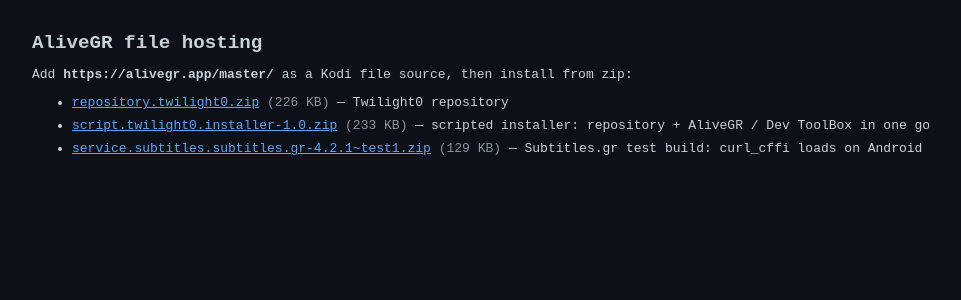
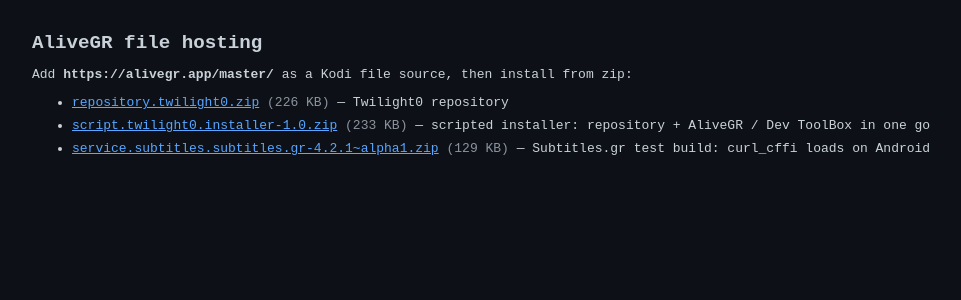
Before and after one commit to Twilight0/alivegr.github.io, a Jekyll site: the page master/index.html, which Jekyll copies as it is, in a window 1280 px wide. Shown: the top 300 px of the page, without its empty margins (0-961 px from the left). Built offline with Jekyll 4.4.1, drawn with Linux system fonts in a browser that asks for light colours.

Commit message:
Test build retagged 4.2.1~alpha1 (Kodi rejects ~test)

```diff
--- a/master/index.html
+++ b/master/index.html
@@ -18,7 +18,7 @@
 <ul>
 <li><a href="repository.twilight0.zip">repository.twilight0.zip</a> <span class="size">(226 KB)</span> — Twilight0 repository</li>
 <li><a href="script.twilight0.installer-1.0.zip">script.twilight0.installer-1.0.zip</a> <span class="size">(233 KB)</span> — scripted installer: repository + AliveGR / Dev ToolBox in one go</li>
-<li><a href="service.subtitles.subtitles.gr-4.2.1~test1.zip">service.subtitles.subtitles.gr-4.2.1~test1.zip</a> <span class="size">(129 KB)</span> — Subtitles.gr test build: curl_cffi loads on Android</li>
+<li><a href="service.subtitles.subtitles.gr-4.2.1~alpha1.zip">service.subtitles.subtitles.gr-4.2.1~alpha1.zip</a> <span class="size">(129 KB)</span> — Subtitles.gr test build: curl_cffi loads on Android</li>
 </ul>
 </body>
 </html>
```
Also changed, not shown: 2 other files.
